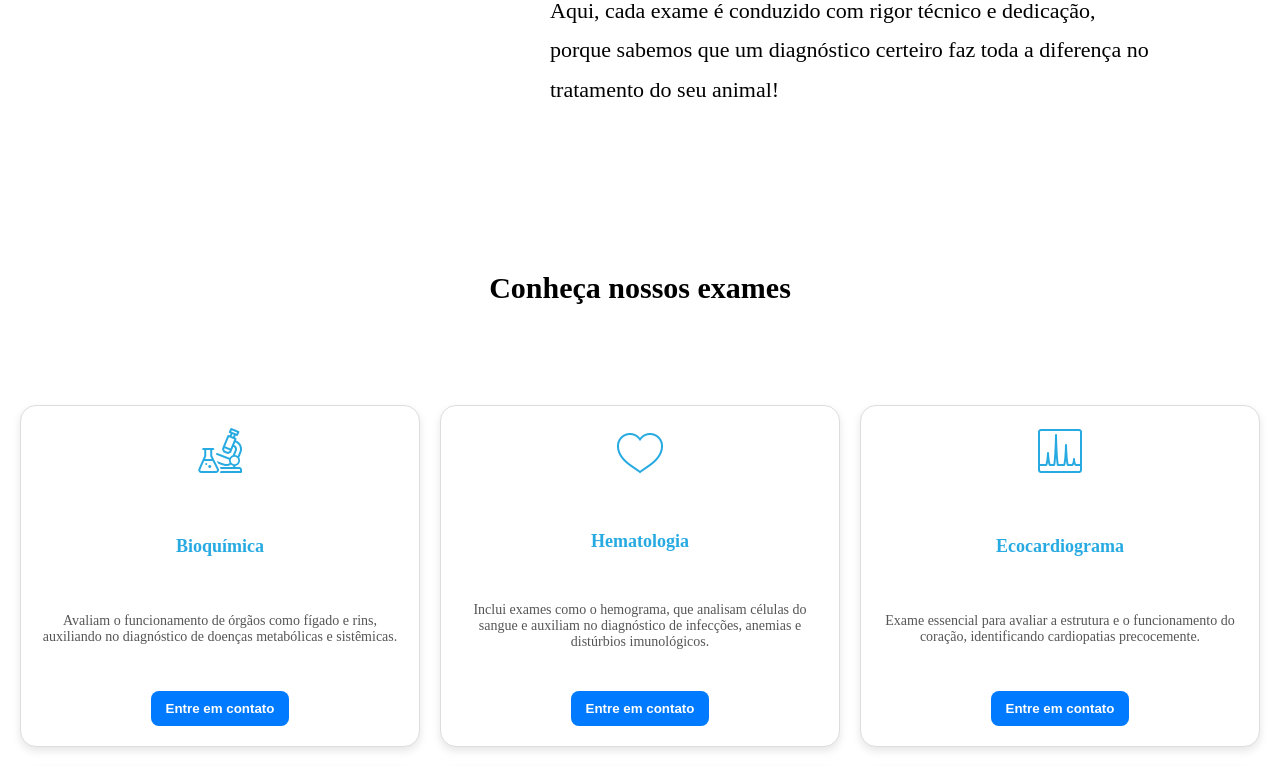
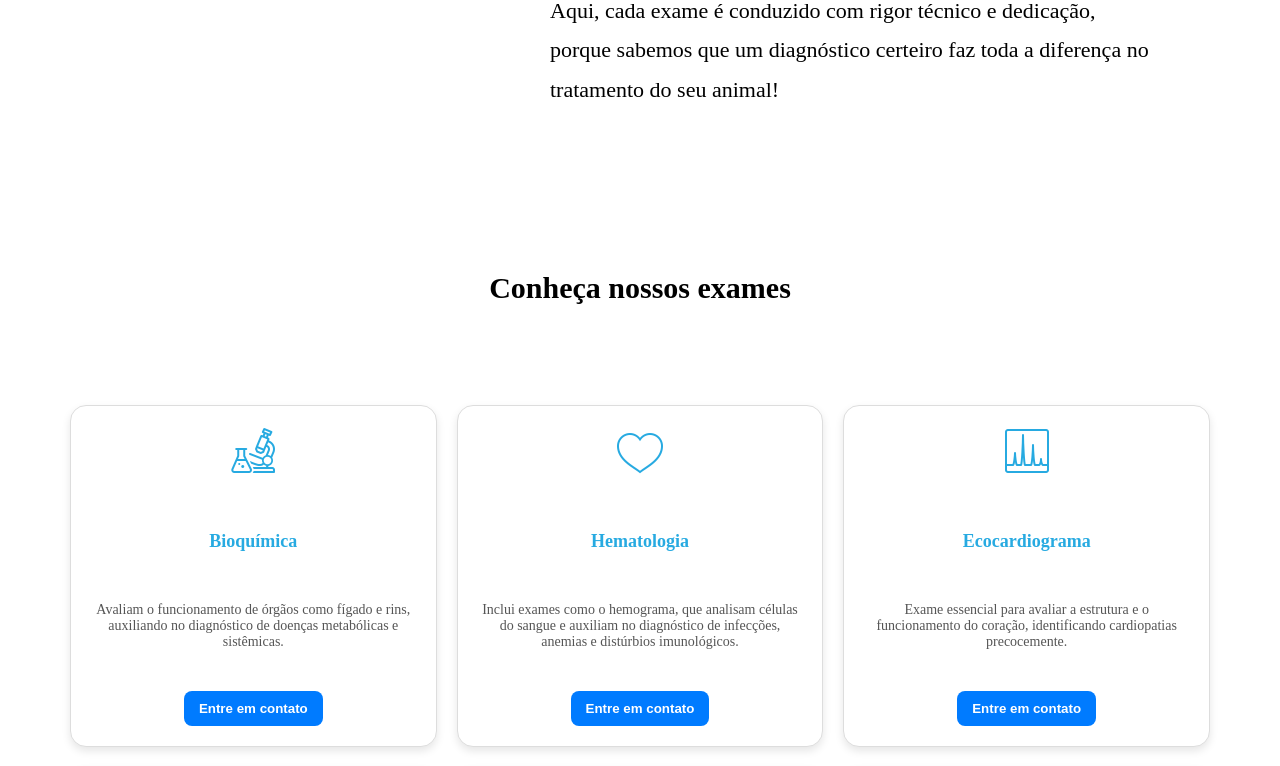
Before and after one commit to FranccoL/Nk-Lab, a React (Vite) app in the folder nklab/: page /exames in a window 1280 px wide. Shown: the part 520-1286 px from the top of the page. Built offline with nearby package versions, Linux system fonts and the light colour scheme; a web font is replaced by a local one.

Commit message:
Add backend-Blog

```diff
--- a/nklab/src/components/ExamesPage/ExamesPage.css
+++ b/nklab/src/components/ExamesPage/ExamesPage.css
@@ -27,6 +27,8 @@
 .exames-section {
     text-align: center;
     padding: 40px 20px;
+    margin-left: 50px;
+    margin-right: 50px;
 }
 
 .exames-title {
@@ -50,6 +52,7 @@
     flex-direction: column;
     align-items: center; /* Centraliza o conteúdo */
     justify-content: space-between; /* Espaço entre os elementos */
+
 }
 
 .exames-card:hover {
--- a/nklab/src/components/SectionExames/SectionExames.css
+++ b/nklab/src/components/SectionExames/SectionExames.css
@@ -29,7 +29,8 @@
     border-left: 30px solid #31AFE3;
     width: 400px;
     height: 70px;
-    gap: 15px; /* Espaçamento entre o ícone e o texto */
+    gap: 25px; /* Espaçamento entre o ícone e o texto */
+
 }
 
   .exam-card:hover {
```
